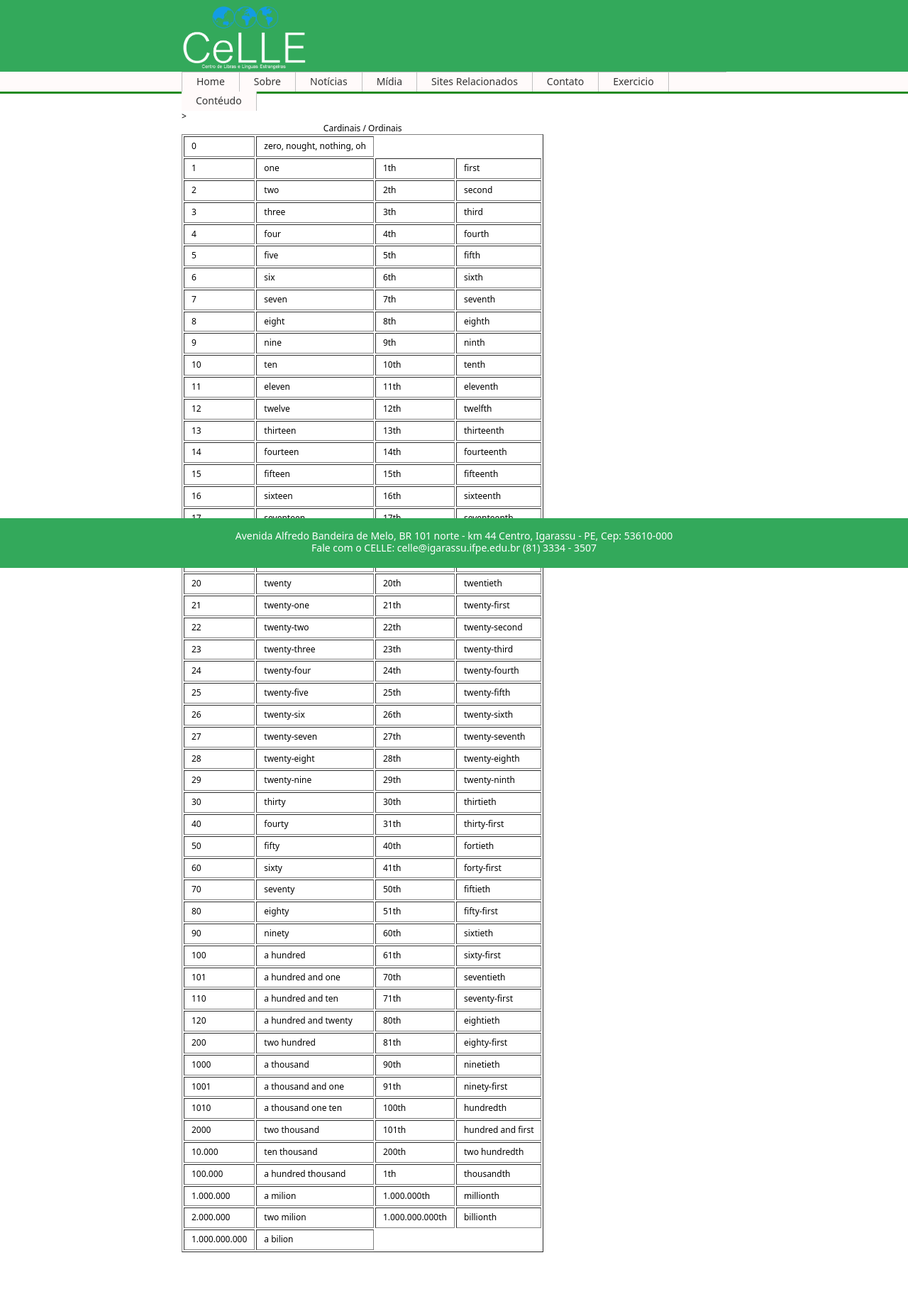
After one commit to Banser2/SiteCelle, a PHP site: page /principal/php/tabela1.php in a window 1280 px wide; the page is wider, and only the part inside the window is pictured. The commit adds this page. Shown: that part at 71% size. Run offline with PHP 8.4, Linux system fonts and the light colour scheme.

Commit message:
Página contéudo e as tabelas adicionada

```diff
--- a/principal/css/estilo.css
+++ b/principal/css/estilo.css
@@ -39,7 +39,7 @@ p{
 	margin-right: 20%;
 	height: auto;
 	text-align: justify;
-	margin-bottom: 50px;
+	margin-bottom: 80px;
 
 }
 #conteudo p {
--- a/principal/php/cabecalho.php
+++ b/principal/php/cabecalho.php
@@ -29,7 +29,13 @@
         </li>
         <li><a href="sites_relacionados.php" class="botaoMenu" >Sites Relacionados</a></li>
         <li><a href="contatos.php" class="botaoMenu" >Contato</a></li>
-        <li><a href="exercicio.php" class="botaoMenu">exercicio</a><li>
+        <li><a href="exercicio.php" class="botaoMenu">Exercicio</a><li>
+        <li><a href="#" class="botaoMenu">Contéudo</a>
+            <ul>
+                <li><a href="tabela1.php" class="botaoMenu" >Números</a></li>
+                <li><a href="tabela2.php" class="botaoMenu" >Medidas</a></li>
+            </ul>
+            <li>
             </ul>
 <br><br><br>
  </nav>
--- /dev/null
+++ b/principal/php/tabela1.php
@@ -0,0 +1,64 @@
+<?php
+require 'cabecalho.php';
+?>
+<html>
+<div id="conteudo">
+<table border="1">
+<caption> Cardinais / Ordinais </caption>
+<tr><td>0  </td> <td> zero, nought, nothing, oh </td> > </tr>
+<tr><td>1  </td> <td> one </td> <td> 1th </td> <td> first </td> </tr>
+<tr><td>2  </td> <td> two </td> <td> 2th </td> <td> second </td></tr>
+<tr><td>3  </td> <td> three </td> <td> 3th </td><td> third </td> </tr>
+<tr><td>4  </td> <td> four </td> <td> 4th </td> <td> fourth </td></tr>
+<tr><td>5 </td> <td> five </td> <td> 5th </td><td> fifth </td> </tr>
+<tr><td>6 </td> <td> six </td> <td> 6th </td> <td> sixth </td></tr>
+<tr><td>7 </td> <td> seven </td> <td> 7th </td><td> seventh </td></tr>
+<tr><td>8 </td> <td> eight </td> <td> 8th </td> <td> eighth </td></tr>
+<tr><td>9 </td> <td> nine </td> <td> 9th </td> <td> ninth </td></tr>
+<tr><td>10 </td> <td> ten </td> <td> 10th </td> <td> tenth </td></tr>
+<tr><td>11 </td> <td> eleven </td> <td> 11th </td> <td> eleventh </td></tr>
+<tr><td>12 </td> <td> twelve </td> <td> 12th </td> <td> twelfth </td></tr>
+<tr><td>13 </td> <td> thirteen </td> <td> 13th </td><td> thirteenth </td> </tr>
+<tr><td>14 </td> <td> fourteen </td> <td> 14th </td> <td> fourteenth </td></tr>
+<tr><td>15 </td> <td> fifteen </td> <td> 15th</td><td> fifteenth </td> </tr>
+<tr><td>16 </td> <td> sixteen </td> <td> 16th </td> <td> sixteenth</td></tr>
+<tr><td>17 </td> <td> seventeen </td> <td> 17th </td> <td> seventeenth </td></tr>
+<tr><td>18 </td> <td> eighteen </td> <td> 18th </td> <td> eighteenth </td></tr>
+<tr><td>19 </td> <td> nineteen </td> <td> 19th </td> <td> nineteenth </td></tr>
+<tr><td>20 </td> <td> twenty </td> <td> 20th </td> <td> twentieth </td></tr>
+<tr><td>21 </td> <td> twenty-one</td> <td> 21th </td> <td> twenty-first </td></tr>
+<tr><td>22 </td> <td> twenty-two </td> <td> 22th </td> <td> twenty-second </td></tr>
+<tr><td>23 </td> <td> twenty-three </td> <td> 23th </td> <td> twenty-third </td></tr>
+<tr><td>24 </td> <td> twenty-four </td> <td> 24th </td> <td> twenty-fourth </td></tr>
+<tr><td>25 </td> <td> twenty-five</td> <td> 25th </td> <td> twenty-fifth</td></tr>
+<tr><td>26 </td> <td> twenty-six</td> <td> 26th </td> <td> twenty-sixth </td></tr>
+<tr><td>27 </td> <td> twenty-seven </td> <td> 27th </td> <td> twenty-seventh </td></tr>
+<tr><td>28 </td> <td> twenty-eight </td> <td> 28th </td> <td> twenty-eighth </td></tr>
+<tr><td>29 </td> <td> twenty-nine </td> <td> 29th </td> <td> twenty-ninth </td></tr>
+<tr><td>30 </td> <td> thirty </td> <td> 30th </td> <td> thirtieth </td></tr>
+<tr><td>40 </td> <td> fourty</td> <td> 31th </td> <td> thirty-first </td></tr>
+<tr><td>50 </td> <td> fifty </td> <td> 40th </td> <td> fortieth </td></tr>
+<tr><td>60 </td> <td> sixty</td> <td> 41th </td> <td> forty-first </td></tr>
+<tr><td>70 </td> <td> seventy</td> <td> 50th </td><td> fiftieth </td> </tr>
+<tr><td>80 </td> <td> eighty</td> <td> 51th </td> <td> fifty-first </td></tr>
+<tr><td>90 </td> <td> ninety </td> <td> 60th </td><td> sixtieth</td> </tr>
+<tr><td>100  </td> <td> a hundred </td> <td> 61th </td> <td> sixty-first </td> </tr>
+<tr><td>101  </td> <td> a hundred and one </td> <td> 70th </td> <td> seventieth </td> </tr>
+<tr><td>110  </td> <td> a hundred and ten </td> <td> 71th </td> <td> seventy-first </td> </tr>
+<tr><td>120  </td> <td> a hundred and twenty </td> <td> 80th </td> <td> eightieth </td> </tr>
+<tr><td>200  </td> <td> two hundred </td> <td> 81th </td> <td> eighty-first </td> </tr>
+<tr><td>1000  </td> <td> a thousand </td> <td> 90th </td> <td> ninetieth </td> </tr>
+<tr><td>1001  </td> <td> a thousand and one </td> <td> 91th </td> <td> ninety-first </td> </tr>
+<tr><td>1010  </td> <td> a thousand one ten </td> <td> 100th </td> <td> hundredth </td> </tr>
+<tr><td>2000  </td> <td> two thousand </td> <td> 101th </td> <td> hundred and first </td> </tr>
+<tr><td>10.000  </td> <td> ten thousand </td> <td> 200th </td> <td> two hundredth </td> </tr>
+<tr><td>100.000  </td> <td> a hundred thousand </td><td> 1th </td> <td> thousandth </td> </tr>
+<tr><td>1.000.000  </td> <td> a milion </td> <td> 1.000.000th </td> <td> millionth </td> </tr>
+<tr><td>2.000.000  </td> <td> two milion </td> <td> 1.000.000.000th </td> <td> billionth </td> </tr>
+<tr><td>1.000.000.000  </td> <td> a bilion </td> </tr>
+
+</table></div>
+</html>
+<?php
+require 'rodape.php';
+?>
```
Also changed, not shown: principal/php/tabela2.php (added, +37 -0 lines).
